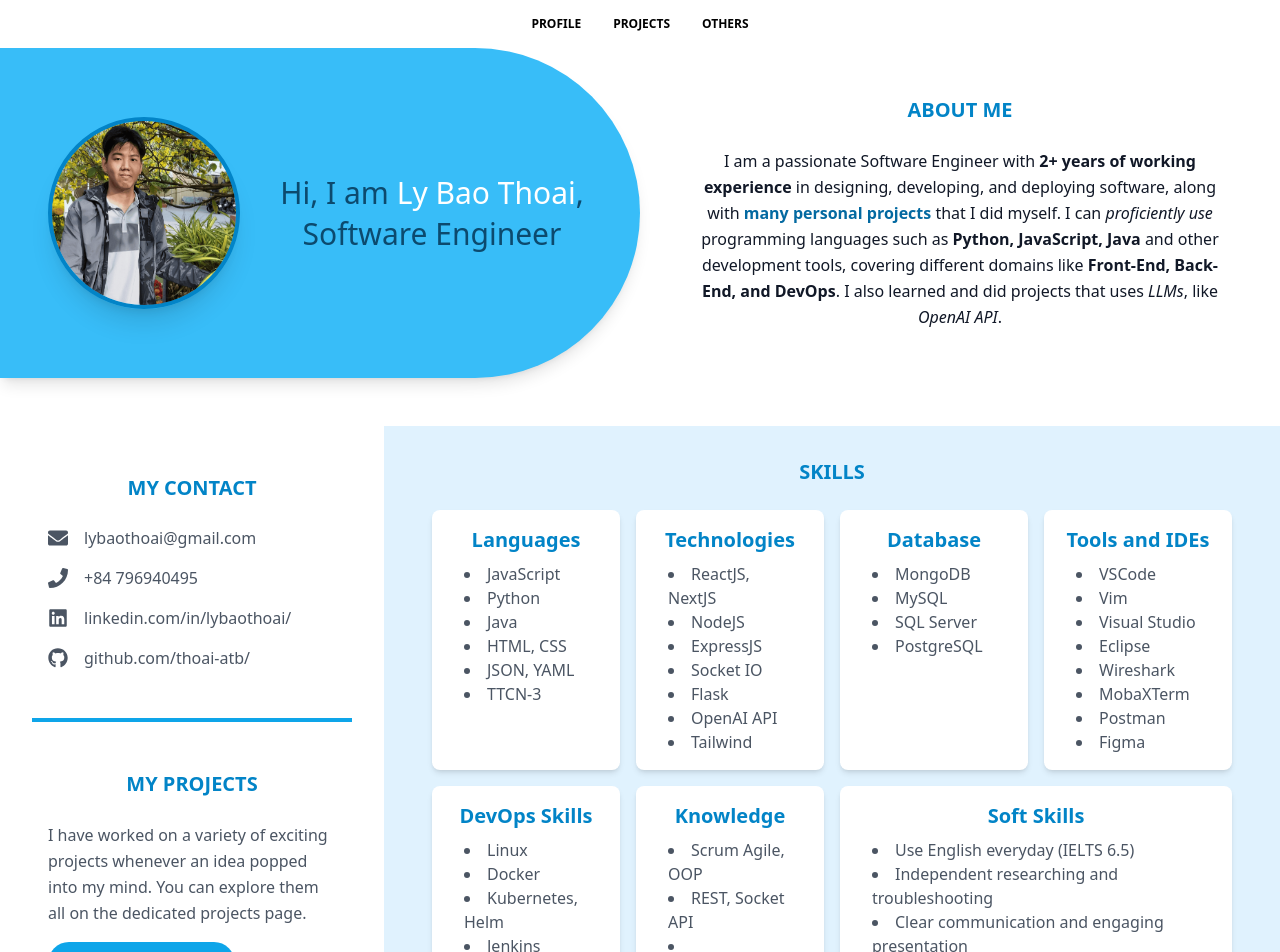
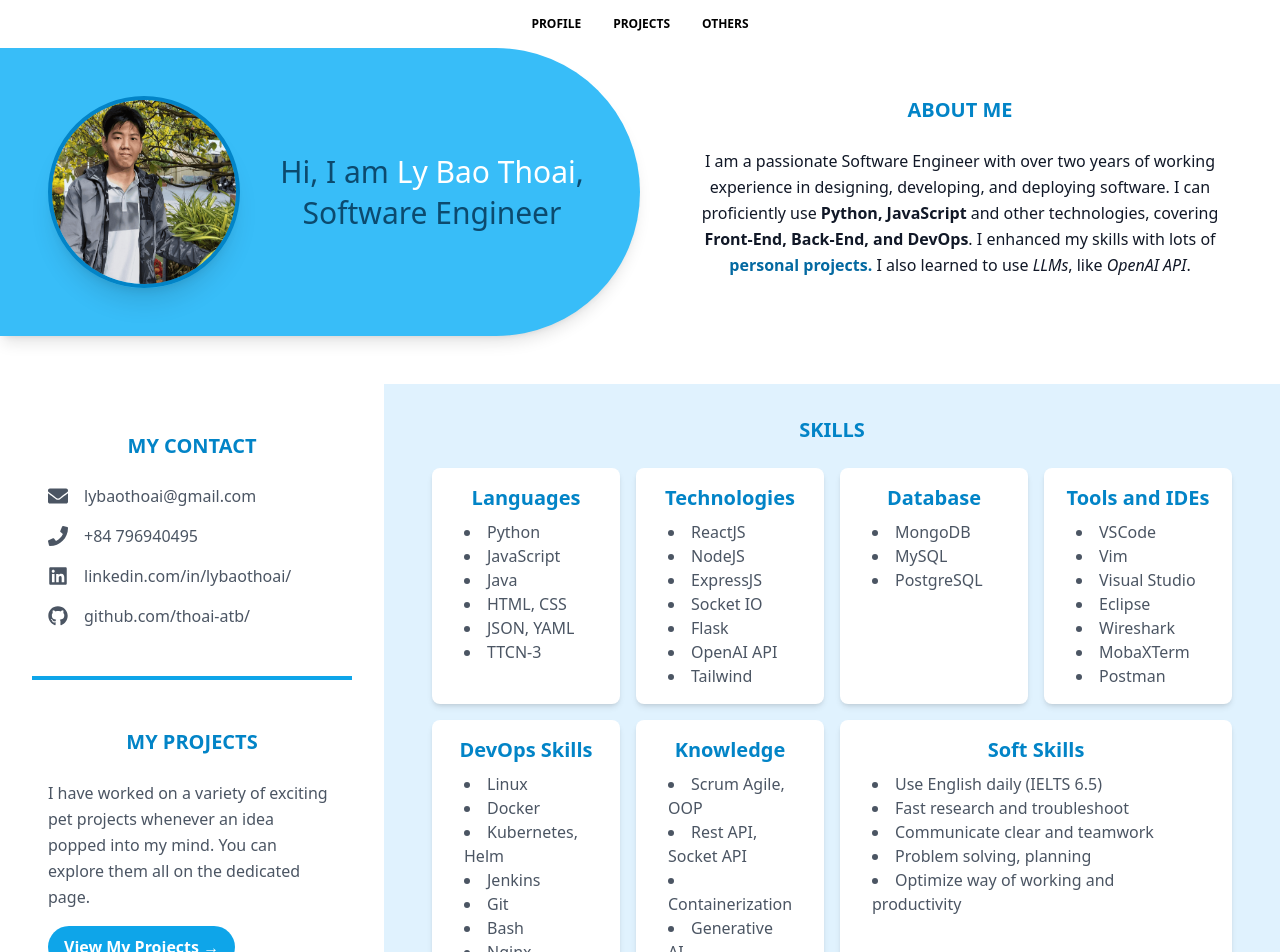
Before and after one commit to thoai-atb/about-me, a Next.js app: page / in a window 1280 px wide. Shown: the top 952 px of the page. Built offline with nearby package versions, Linux system fonts and the light colour scheme.

Commit message:
Shorten some phrases

```diff
--- a/app/components/SkillsSection.tsx
+++ b/app/components/SkillsSection.tsx
@@ -7,8 +7,8 @@ const SkillsSection = () => {
         <SkillCell
           title="Languages"
           skills={[
+            "Python",
             "JavaScript",
-            "Python",
             "Java",
             "HTML, CSS",
             "JSON, YAML",
@@ -18,7 +18,7 @@ const SkillsSection = () => {
         <SkillCell
           title="Technologies"
           skills={[
-            "ReactJS, NextJS",
+            "ReactJS",
             "NodeJS",
             "ExpressJS",
             "Socket IO",
@@ -29,7 +29,7 @@ const SkillsSection = () => {
         />
         <SkillCell
           title="Database"
-          skills={["MongoDB", "MySQL", "SQL Server", "PostgreSQL"]}
+          skills={["MongoDB", "MySQL", "PostgreSQL"]}
         />
         <SkillCell
           title="Tools and IDEs"
@@ -41,7 +41,6 @@ const SkillsSection = () => {
             "Wireshark",
             "MobaXTerm",
             "Postman",
-            "Figma",
           ]}
         />
         <SkillCell
@@ -60,7 +59,7 @@ const SkillsSection = () => {
           title="Knowledge"
           skills={[
             "Scrum Agile, OOP",
-            "REST, Socket API",
+            "Rest API, Socket API",
             "Containerization",
             "Generative AI",
             "Computer network",
@@ -71,11 +70,11 @@ const SkillsSection = () => {
           title="Soft Skills"
           className="md:col-span-2"
           skills={[
-            "Use English everyday (IELTS 6.5)",
-            "Independent researching and troubleshooting",
-            "Clear communication and engaging presentation",
-            "Problem solving through deep understanding",
-            "Optimize team and personal daily work efficiency",
+            "Use English daily (IELTS 6.5)",
+            "Fast research and troubleshoot",
+            "Communicate clear and teamwork",
+            "Problem solving, planning",
+            "Optimize way of working and productivity",
           ]}
         />
       </div>
--- a/app/components/WorkSection.tsx
+++ b/app/components/WorkSection.tsx
@@ -9,7 +9,7 @@ const WorkSection: React.FC = () => {
       jobTitle: "Software Engineer",
       project: "IMS Network Function Test",
       projectDescription:
-        "A comprehensive testing framework for IMS (IP Multimedia Subsystem) Network Function Testing, designed to assist telecom companies in developing and validating IMS deployments. This framework enables the creation of test cases for critical protocols such as SIP (Session Initiation Protocol) and Diameter, to verify IMS functionality. By simulating message flows and interactions, it ensures reliable performance during development and release cycles.",
+        "A testing framework for IMS (IP Multimedia Subsystem) Network Function Testing, designed to assist telecom companies in developing and validating IMS deployments. This framework enables the creation of test cases for critical protocols such as SIP (Session Initiation Protocol) and Diameter, to verify IMS functionality. By simulating message flows and interactions, it ensures reliable performance during development and release cycles.",
       technologies: "Python Flask, TTCN-3, Linux, Docker, Kubernetes, Jenkins, Nginx",
       responsibilities: [
         "Develop testing framework for IMS (GUI, API, system logic)",
--- a/app/page.tsx
+++ b/app/page.tsx
@@ -31,20 +31,16 @@ export default function Home() {
           className="bg-white flex-1 duration-1000"
           contentClassName="text-base"
         >
-          I am a passionate Software Engineer with{" "}
-          <strong>2+ years of working experience</strong> in designing,
-          developing, and deploying software, along with{" "}
+          I am a passionate Software Engineer with over two years of working experience in designing,
+          developing, and deploying software. I can proficiently use <strong>Python, JavaScript</strong> and other
+          technologies, covering {" "}
+          <strong>Front-End, Back-End, and DevOps</strong>. I enhanced my skills with lots of{" "}
           <a
             className="font-bold text-primary-700 hover:text-primary-500"
             href={process.env.NEXT_PUBLIC_BASE_PATH + "/projects"}
           >
-            many personal projects
-          </a>{" "}
-          that I did myself. I can <i>proficiently use</i> programming languages
-          such as <strong>Python, JavaScript, Java</strong> and other
-          development tools, covering different domains like{" "}
-          <strong>Front-End, Back-End, and DevOps</strong>. I also learned and
-          did projects that uses <i>LLMs</i>, like <i>OpenAI API</i>.
+            personal projects.
+          </a>{" "}I also learned to use <i>LLMs</i>, like <i>OpenAI API</i>.
         </Section>
       </div>
       <hr className="block lg:hidden border-2"></hr>
@@ -66,9 +62,8 @@ export default function Home() {
             contentClassName="px-4 md:px-0 text-left"
           >
             <p className="text-gray-600">
-              I have worked on a variety of exciting projects whenever an idea
-              popped into my mind. You can explore them all on the dedicated
-              projects page.
+              I have worked on a variety of exciting pet projects whenever an idea
+              popped into my mind. You can explore them all on the dedicated page.
             </p>
             <a
               href={process.env.NEXT_PUBLIC_BASE_PATH + "/projects"}
```
Also changed, not shown: public/portfolio_website.png.
